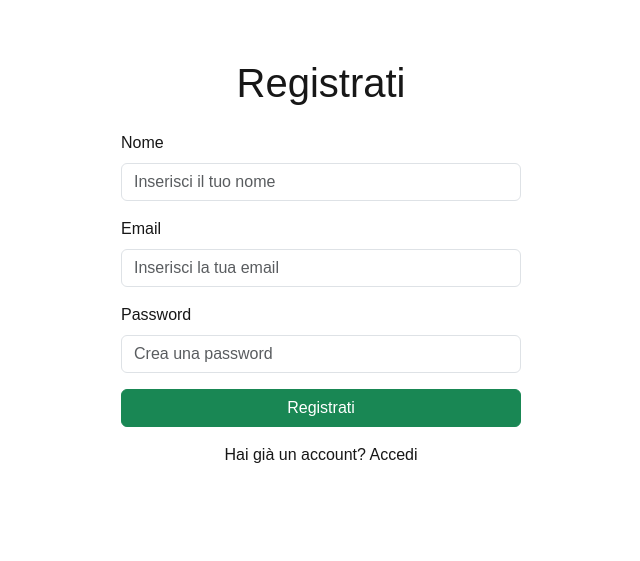
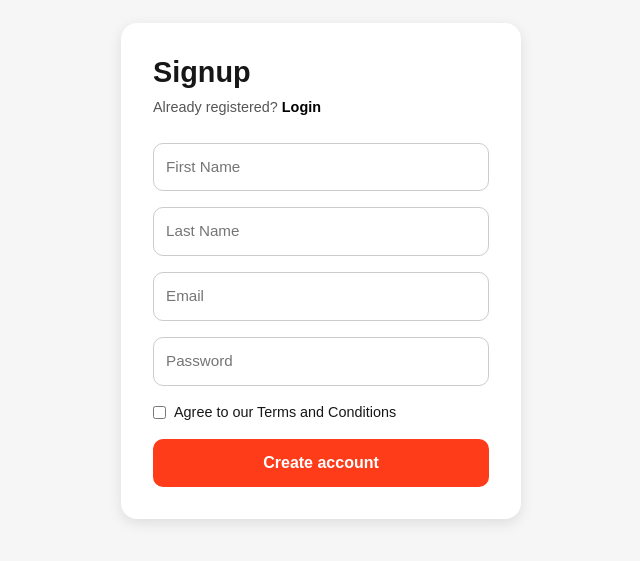
Before and after one commit to Debora78/anywhere-by-nibol, a Next.js app: page /signup in a window 1280 px wide. Shown: the part 129-690 px from the top of the page, without its empty margins (319-959 px from the left). Built offline with nearby package versions, Linux system fonts and the light colour scheme.

Commit message:
modificata pagina di signup

```diff
--- a/app/signup/page.tsx
+++ b/app/signup/page.tsx
@@ -1,44 +1,118 @@
-'use client' // Indica che questo componente gira lato client (browser), non lato server
+"use client";
 
-// Componente della pagina di registrazione
+// Import dei React hooks per gestire lo stato dei campi del form
+import { useState } from "react";
+
+// Import della funzione che invia i dati al backend per la registrazione
+import { registerUser } from "../services/auth";
+
+// Import del modulo CSS per applicare lo stile specifico della pagina signup
+import styles from "./signup.module.css";
+
+// Componente principale della pagina di registrazione
 export default function SignupPage() {
+  // Stato per ogni campo del form (nome, cognome, email, password)
+  const [firstName, setFirstName] = useState("");
+  const [lastName, setLastName] = useState("");
+  const [email, setEmail] = useState("");
+  const [password, setPassword] = useState("");
+  const [acceptedTerms, setAcceptedTerms] = useState(false); // checkbox per i termini
+  const [message, setMessage] = useState(""); // messaggio di feedback
+
+  // Funzione eseguita al submit del form
+  const handleSubmit = async (e: React.FormEvent) => {
+    e.preventDefault(); // Previene il refresh automatico della pagina
+
+    // Se non sono accettati i termini, mostra messaggio di errore
+    if (!acceptedTerms) {
+      setMessage("You must agree to the terms and conditions.");
+      return;
+    }
+
+    try {
+      // Esegue la registrazione chiamando il backend con nome completo, email e password
+      const data = await registerUser(`${firstName} ${lastName}`, email, password);
+      setMessage("Account created successfully!"); // Mostra messaggio positivo
+      console.log(data); // Log della risposta per debug
+    } catch (error: any) {
+      setMessage("Signup failed. Please try again."); // Mostra errore se la chiamata fallisce
+      console.error(error); // Log dell'errore
+    }
+  };
+
   return (
-    // Contenitore principale con Bootstrap, centrato verticalmente e orizzontalmente
-    <main className="container d-flex flex-column justify-content-center align-items-center min-vh-100">
-      {/* Box di larghezza massima 400px */}
-      <div className="w-100" style={{ maxWidth: '400px' }}>
+    // Contenitore principale centrato e con sfondo chiaro
+    <main className={styles.signupWrapper}>
+      {/* Card con sfondo bianco e bordi arrotondati */}
+      <div className={styles.signupCard}>
         {/* Titolo della pagina */}
-        <h1 className="mb-4 text-center">Registrati</h1>
+        <h2 className={styles.signupTitle}>Signup</h2>
 
-        {/* Form con campi: nome, email, password */}
-        <form>
+        {/* Link per accedere se si ha già un account */}
+        <p className={styles.loginText}>
+          Already registered? <a href="/login">Login</a>
+        </p>
+
+        {/* Form di registrazione */}
+        <form onSubmit={handleSubmit}>
           {/* Campo nome */}
-          <div className="mb-3">
-            <label htmlFor="name" className="form-label">Nome</label>
-            <input type="text" className="form-control" id="name" placeholder="Inserisci il tuo nome" />
+          <input
+            type="text"
+            placeholder="First Name"
+            value={firstName}
+            onChange={(e) => setFirstName(e.target.value)}
+            className={styles.inputField}
+          />
+
+          {/* Campo cognome */}
+          <input
+            type="text"
+            placeholder="Last Name"
+            value={lastName}
+            onChange={(e) => setLastName(e.target.value)}
+            className={styles.inputField}
+          />
+
+          {/* Campo email */}
+          <input
+            type="email"
+            placeholder="Email"
+            value={email}
+            onChange={(e) => setEmail(e.target.value)}
+            className={styles.inputField}
+          />
+
+          {/* Campo password */}
+          <input
+            type="password"
+            placeholder="Password"
+            value={password}
+            onChange={(e) => setPassword(e.target.value)}
+            className={styles.inputField}
+          />
+
+          {/* Checkbox per accettare i termini e condizioni */}
+          <div className={styles.checkboxContainer}>
+            <input
+              type="checkbox"
+              id="terms"
+              checked={acceptedTerms}
+              onChange={() => setAcceptedTerms(!acceptedTerms)}
+            />
+            <label htmlFor="terms">
+              Agree to our <a href="#">Terms and Conditions</a>
+            </label>
           </div>
 
-          {/* Campo email */}
-          <div className="mb-3">
-            <label htmlFor="email" className="form-label">Email</label>
-            <input type="email" className="form-control" id="email" placeholder="Inserisci la tua email" />
-          </div>
-
-          {/* Campo password */}
-          <div className="mb-3">
-            <label htmlFor="password" className="form-label">Password</label>
-            <input type="password" className="form-control" id="password" placeholder="Crea una password" />
-          </div>
-
-          {/* Pulsante di invio */}
-          <button type="submit" className="btn btn-success w-100">Registrati</button>
+          {/* Bottone per inviare il form */}
+          <button type="submit" className={styles.signupButton}>
+            Create account
+          </button>
         </form>
 
-        {/* Link per tornare alla pagina di login */}
-        <p className="mt-3 text-center">
-          Hai già un account? <a href="/login">Accedi</a>
-        </p>
+        {/* Mostra il messaggio di feedback se presente */}
+        {message && <p className={styles.message}>{message}</p>}
       </div>
     </main>
-  )
+  );
 }
--- /dev/null
+++ b/app/signup/signup.module.css
@@ -0,0 +1,85 @@
+/* Contenitore principale centrato su schermo */
+.signupWrapper {
+  min-height: 100vh;
+  display: flex;
+  justify-content: center;
+  align-items: center;
+  background-color: #f6f6f6;
+  padding: 1rem;
+}
+
+/* Card centrale con ombra e bordi arrotondati */
+.signupCard {
+  background-color: #fff;
+  padding: 2rem;
+  border-radius: 16px;
+  width: 100%;
+  max-width: 400px;
+  box-shadow: 0px 4px 14px rgba(0, 0, 0, 0.1);
+}
+
+/* Titolo Signup */
+.signupTitle {
+  font-size: 1.8rem;
+  font-weight: 600;
+  margin-bottom: 0.5rem;
+  text-align: left;
+}
+
+/* Testo che invita al login */
+.loginText {
+  font-size: 0.9rem;
+  margin-bottom: 1.5rem;
+  color: #555;
+  text-align: left;
+}
+
+.loginText a {
+  font-weight: 600;
+  color: #000;
+  text-decoration: none;
+}
+
+/* Campi input */
+.inputField {
+  width: 100%;
+  padding: 0.75rem;
+  margin-bottom: 1rem;
+  border: 1px solid #ccc;
+  border-radius: 10px;
+  font-size: 0.95rem;
+}
+
+/* Checkbox termini e condizioni */
+.checkboxContainer {
+  display: flex;
+  align-items: center;
+  gap: 0.5rem;
+  margin-bottom: 1rem;
+  font-size: 0.9rem;
+}
+
+/* Bottone Create account */
+.signupButton {
+  width: 100%;
+  padding: 0.75rem;
+  background-color: #ff3c1a;
+  color: white;
+  border: none;
+  border-radius: 10px;
+  font-size: 1rem;
+  font-weight: bold;
+  cursor: pointer;
+  transition: background-color 0.2s ease;
+}
+
+.signupButton:hover {
+  background-color: #e63616;
+}
+
+/* Messaggio di feedback (esito registrazione) */
+.message {
+  margin-top: 1rem;
+  text-align: center;
+  color: #e74c3c;
+}
```
